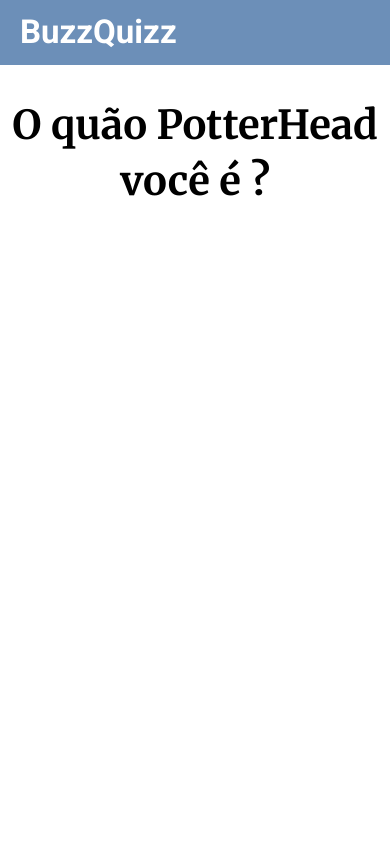
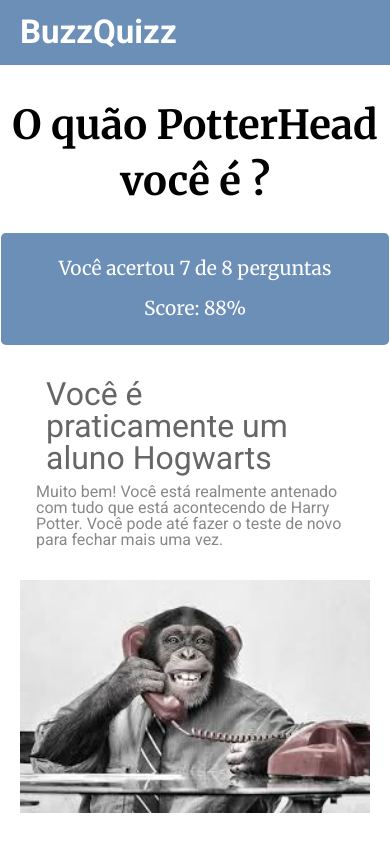
Before and after one commit to luguin444/BuzzQuizz, a plain HTML site: page index.html in a window 390 px wide. Drawn offline with nearby package versions, Linux system fonts and the light colour scheme.

Commit message:
Layout final do jogo

```diff
--- a/assets/styles/final-game.css
+++ b/assets/styles/final-game.css
@@ -0,0 +1,63 @@
+.result .score {
+    display: flex;
+    flex-direction: column;
+    justify-content: space-around;
+}
+
+.result main {
+    width: 44rem;
+    margin: 0 auto;
+}
+
+.container-level {
+    width: 100%;
+    display: flex;
+}
+
+.container-level .container-text {
+    width: 50%;
+    display: flex;
+    flex-direction: column;
+    justify-content: space-around;
+    padding: 1rem;
+}
+
+.container-level img {
+    width: 50%;
+}
+
+
+.container-level .level-title {
+    color: #666;
+    font-size: 2rem;
+    margin-top: -2rem;
+}
+.container-level .level-description {
+
+    color: #888;
+
+}
+
+@media (max-width: 700px) {
+
+    .result .score {
+        font-size: 1.2rem;
+    }
+    .result main {
+        width: 100%;
+    }
+    .container-level {
+        flex-direction: column;
+        padding: 20px;
+        align-items: center;
+    }
+    .container-level .container-text,
+    .container-level img {
+        width: 100%;
+        margin-bottom: 1rem;
+    }
+    .container-level .level-title {
+        margin-bottom: 5rem;
+    }
+
+}
--- a/assets/styles/styles-game.css
+++ b/assets/styles/styles-game.css
@@ -3,7 +3,8 @@
 }
 
 
-.game main {
+.game main,
+.result main{
     display: flex;
     flex-direction: column;
     align-items: center;
@@ -19,7 +20,8 @@
     line-height: 3.5rem;
 }
 
-.game .current-question {
+.game .current-question,
+.result .score{
     max-width: 99.5vw;
     width: 44rem;
     height: 7rem;
@@ -90,10 +92,19 @@
         margin: 2rem 0.6rem 1.5rem 0.6rem;
     }
 
-    .game .current-question {
+    .game .current-question{
         font-size: 1.4rem;
         line-height: 2rem;
     }
+
+    .game .container-answers {
+        width: 100%;
+        display: flex;
+        /* flex-direction: column; */
+        flex-wrap: wrap;
+        margin-bottom: 1.6rem;
+    }
+
 
     .game .up-container,
     .game .down-container {
@@ -109,13 +120,6 @@
         margin-right: 0;
     }
 
-    .game .container-answers {
-        width: 100%;
-        display: flex;
-        /* flex-direction: column; */
-        flex-wrap: wrap;
-        margin-bottom: 1.6rem;
-    }
 
     .game .box-answer span {
         margin-left: 0;
--- a/index.html
+++ b/index.html
@@ -143,6 +143,21 @@
         </header>
         <main>
             <h2>O quão PotterHead você é ?</h2>
+            <div class="score theme">
+                <div>Você acertou 7 de 8 perguntas</div>
+                <div>Score: 88%</div>
+            </div>
+            <div class="container-level">
+                <div class="container-text">
+                    <div class="level-title">
+                        Você é praticamente um aluno Hogwarts
+                    </div>
+                    <div class="level-description">
+                        Muito bem! Você está realmente antenado com tudo que está acontecendo de Harry Potter. Você pode até fazer o teste de novo para fechar mais uma vez.
+                    </div>
+                </div>
+                <img src="/assets/imagens/monkey.jpeg">
+            </div>
         </main>
     </section>
 
```
